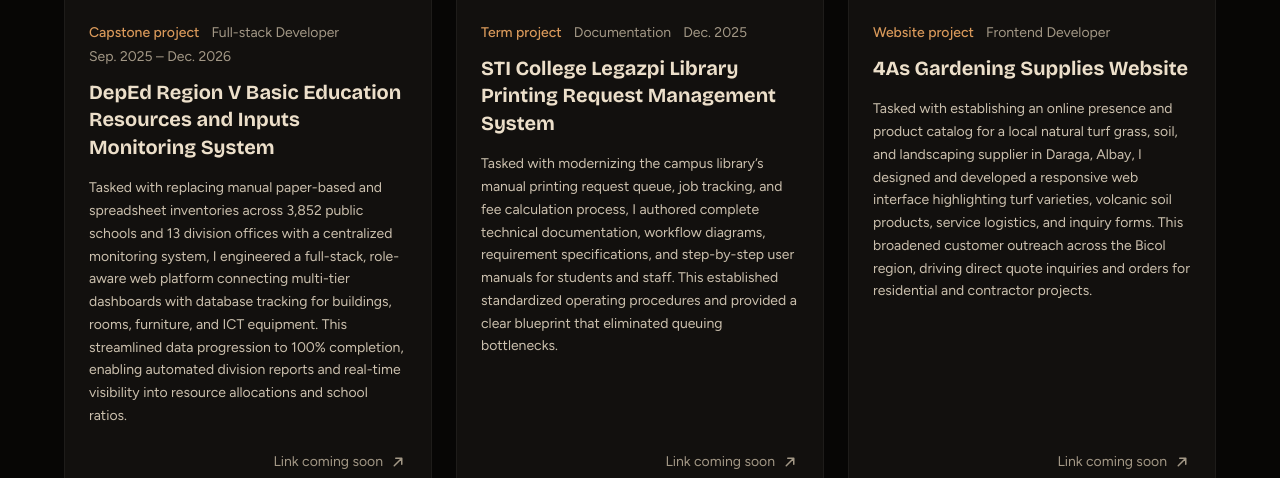
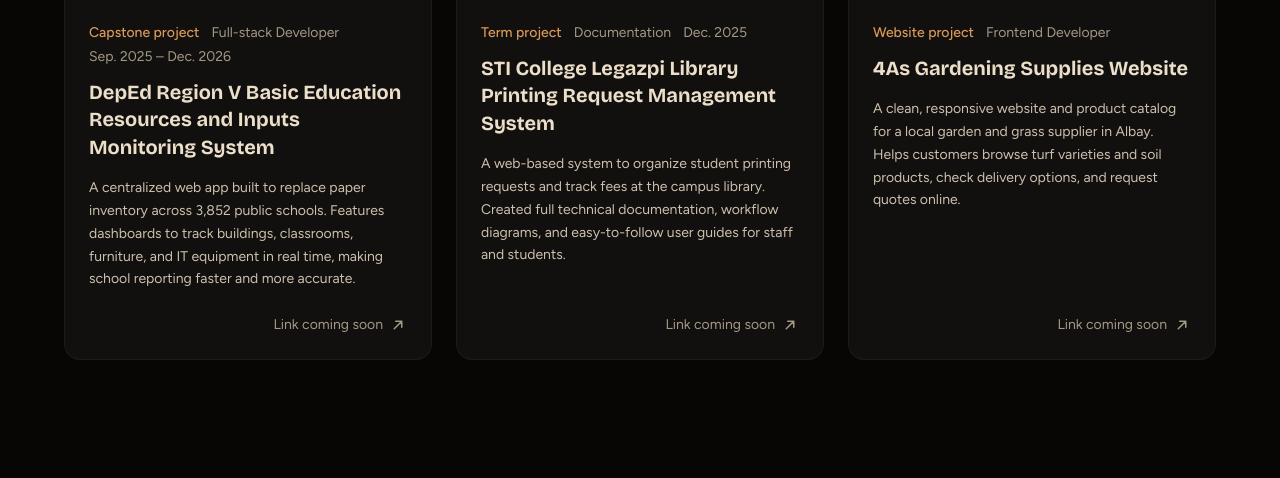
Before and after one commit to mielophile24/digital_portfolio, a React (Vite) app: page / in a window 1280 px wide. Shown: the part 1724-2202 px from the top of the page. Built offline with nearby package versions, Linux system fonts and the light colour scheme; no server answers.

Commit message:
Simplify and condense project descriptions

```diff
--- a/src/data/projects.js
+++ b/src/data/projects.js
@@ -18,7 +18,7 @@ export const PROJECTS = [
     date: 'Sep. 2025 – Dec. 2026',
     link: '',
     images: [deped1, deped2, deped3],
-    about: 'Tasked with replacing manual paper-based and spreadsheet inventories across 3,852 public schools and 13 division offices with a centralized monitoring system, I engineered a full-stack, role-aware web platform connecting multi-tier dashboards with database tracking for buildings, rooms, furniture, and ICT equipment. This streamlined data progression to 100% completion, enabling automated division reports and real-time visibility into resource allocations and school ratios.'
+    about: 'A centralized web app built to replace paper inventory across 3,852 public schools. Features dashboards to track buildings, classrooms, furniture, and IT equipment in real time, making school reporting faster and more accurate.'
   },
   {
     name: 'STI College Legazpi Library Printing Request Management System',
@@ -27,7 +27,7 @@ export const PROJECTS = [
     date: 'Dec. 2025',
     link: '',
     images: [printingProjectImg],
-    about: 'Tasked with modernizing the campus library’s manual printing request queue, job tracking, and fee calculation process, I authored complete technical documentation, workflow diagrams, requirement specifications, and step-by-step user manuals for students and staff. This established standardized operating procedures and provided a clear blueprint that eliminated queuing bottlenecks.'
+    about: 'A web-based system to organize student printing requests and track fees at the campus library. Created full technical documentation, workflow diagrams, and easy-to-follow user guides for staff and students.'
   },
   {
     name: '4As Gardening Supplies Website',
@@ -36,7 +36,7 @@ export const PROJECTS = [
     date: '',
     link: '',
     images: [fourAs1, fourAs2, fourAs3],
-    about: 'Tasked with establishing an online presence and product catalog for a local natural turf grass, soil, and landscaping supplier in Daraga, Albay, I designed and developed a responsive web interface highlighting turf varieties, volcanic soil products, service logistics, and inquiry forms. This broadened customer outreach across the Bicol region, driving direct quote inquiries and orders for residential and contractor projects.'
+    about: 'A clean, responsive website and product catalog for a local garden and grass supplier in Albay. Helps customers browse turf varieties and soil products, check delivery options, and request quotes online.'
   },
   {
     name: 'Study Timer Hub',
@@ -45,7 +45,7 @@ export const PROJECTS = [
     date: '',
     link: 'https://study-timer-hub-kappa.vercel.app/',
     images: [studyTimer1, studyTimer2, studyTimer3],
-    about: 'Tasked with creating a distraction-free productivity web application to help students sustain deep focus and build disciplined study habits, I developed a feature-rich web app supporting multiple focus modes (Pomodoro, 50/10, Deep Work, Active Recall) with custom timers, audio cues, and streak analytics. Deployed live on Vercel, it features daily activity heatmaps and subject focus metrics to actively support self-directed learners.'
+    about: 'A clean, distraction-free study timer web app for students. Features popular focus methods like Pomodoro, custom intervals, sound alerts, and streak tracking to help build consistent study habits.'
   }
 ];
 
```
